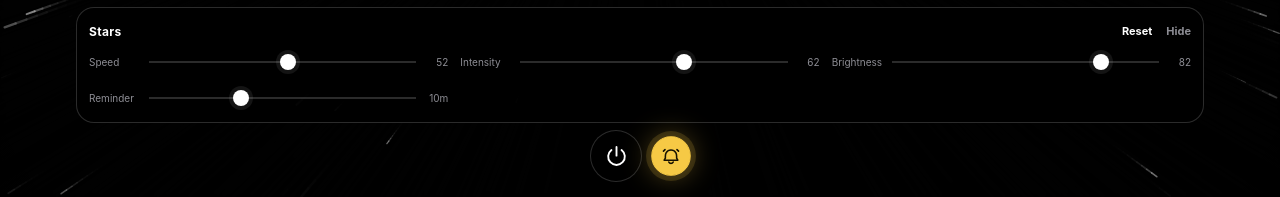
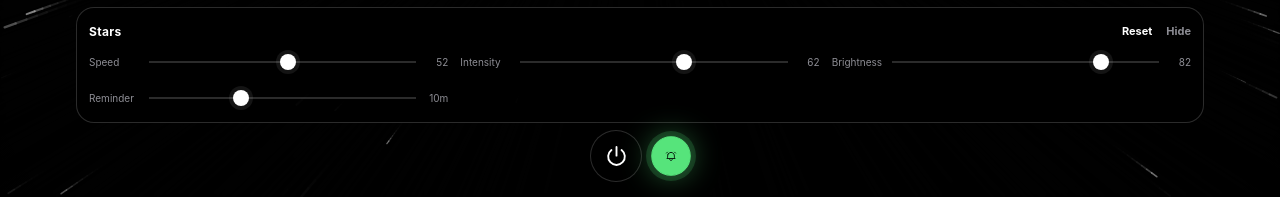
Before and after one commit to gitfub26/wake, a plain HTML site: page index.html in a window 1280 px wide. Both pictures are taken after a click on the button 671 px from the left and 759 px from the top of the page. Shown: the part 603-800 px from the top of the page. Drawn offline with Linux system fonts and the light colour scheme.

Commit message:
Update index.html

```diff
--- a/index.html
+++ b/index.html
@@ -200,8 +200,8 @@ input[type=range]::-webkit-slider-thumb{
 }
 
 #alarm{
-  width:42px;
-  height:42px;
+  width:32px;
+  height:32px;
   border:1px solid #f6c945;
   border-radius:50%;
   background:#f6c945;
@@ -212,8 +212,8 @@ input[type=range]::-webkit-slider-thumb{
   transition:.18s ease;
 }
 #alarm svg{
-  width:20px;
-  height:20px;
+  width:14px;
+  height:14px;
   fill:none;
   stroke:currentColor;
   stroke-width:1.8;
@@ -221,7 +221,10 @@ input[type=range]::-webkit-slider-thumb{
   stroke-linejoin:round;
 }
 #alarm.active{
-  box-shadow:0 0 0 5px #f6c94526,0 0 28px #f6c94566;
+  border-color:#56e47b;
+  background:#56e47b;
+  color:#06170b;
+  box-shadow:0 0 0 5px #56e47b2b,0 0 30px #56e47b7a;
   transform:scale(1.04);
 }
 
@@ -306,6 +309,14 @@ input[type=range]::-webkit-slider-thumb{
   #power{
     width:52px;
     height:52px;
+  }
+  #alarm{
+    width:26px;
+    height:26px;
+  }
+  #alarm svg{
+    width:12px;
+    height:12px;
   }
   #alarm{
     width:38px;
```
